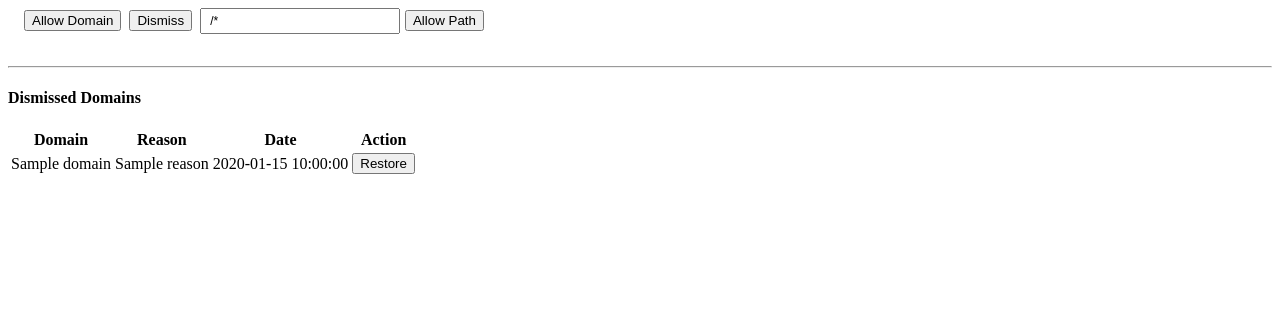
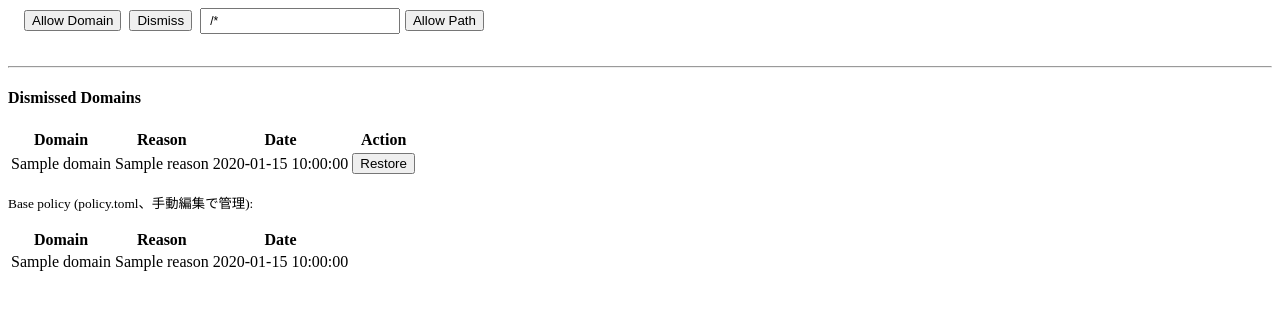
Before and after one commit to ymdarake/agent-zoo, a Flask app: template dashboard/templates/partials/whitelist.html in a window 1280 px wide. Shown: the part 330-640 px from the top of the page. Run offline with Flask 3, Linux system fonts and the light colour scheme; the template is opened without the code that fills it: most values are stand-ins (such as "Sample title", 1, 10 or a date in 2020).

Commit message:
:bug: Dismissed表示をbase/runtime分離（Restoreボタン問題解決）
- base policy.tomlのdismissed: 表示のみ（手動編集が必要と明記）
- runtime dismissed: Restoreボタンで操作可能
- base側のdismissedにRestoreが効かない問題を解消

Co-Authored-By: Claude Opus 4.6 (1M context) <noreply@anthropic.com>

```diff
--- a/dashboard/app.py
+++ b/dashboard/app.py
@@ -252,11 +252,10 @@ def partial_whitelist():
         if os.path.exists(rt_path):
             with open(rt_path, "rb") as f:
                 runtime = tomllib.load(f)
-        # dismissed: base + runtime
-        dismissed = {
-            **policy.get("domains", {}).get("dismissed", {}),
-            **runtime.get("domains", {}).get("dismissed", {}),
-        }
+        # dismissed: base（手動編集のみ） + runtime（UI操作可能）
+        base_dismissed = policy.get("domains", {}).get("dismissed", {})
+        runtime_dismissed = runtime.get("domains", {}).get("dismissed", {})
+        dismissed = {**base_dismissed, **runtime_dismissed}
     except Exception:
         pass
 
@@ -277,7 +276,8 @@ def partial_whitelist():
     return render_template(
         "partials/whitelist.html",
         candidates=candidates,
-        dismissed=dismissed,
+        base_dismissed=base_dismissed,
+        runtime_dismissed=runtime_dismissed,
         current_policy=current_policy,
     )
 
--- a/dashboard/templates/partials/whitelist.html
+++ b/dashboard/templates/partials/whitelist.html
@@ -118,13 +118,13 @@
 <!-- Dismissed -->
 <h4>Dismissed Domains</h4>
 
-{% if dismissed %}
+{% if runtime_dismissed %}
 <table>
     <thead>
         <tr><th>Domain</th><th>Reason</th><th>Date</th><th>Action</th></tr>
     </thead>
     <tbody>
-        {% for domain, info in dismissed.items() %}
+        {% for domain, info in runtime_dismissed.items() %}
         <tr>
             <td>{{ domain }}</td>
             <td>{{ info.reason }}</td>
@@ -139,6 +139,26 @@
         {% endfor %}
     </tbody>
 </table>
-{% else %}
+{% endif %}
+
+{% if base_dismissed %}
+<p><small>Base policy (policy.toml、手動編集で管理):</small></p>
+<table>
+    <thead>
+        <tr><th>Domain</th><th>Reason</th><th>Date</th></tr>
+    </thead>
+    <tbody>
+        {% for domain, info in base_dismissed.items() %}
+        <tr>
+            <td>{{ domain }}</td>
+            <td>{{ info.reason }}</td>
+            <td>{{ info.date }}</td>
+        </tr>
+        {% endfor %}
+    </tbody>
+</table>
+{% endif %}
+
+{% if not runtime_dismissed and not base_dismissed %}
 <p><small>なし</small></p>
 {% endif %}
```
